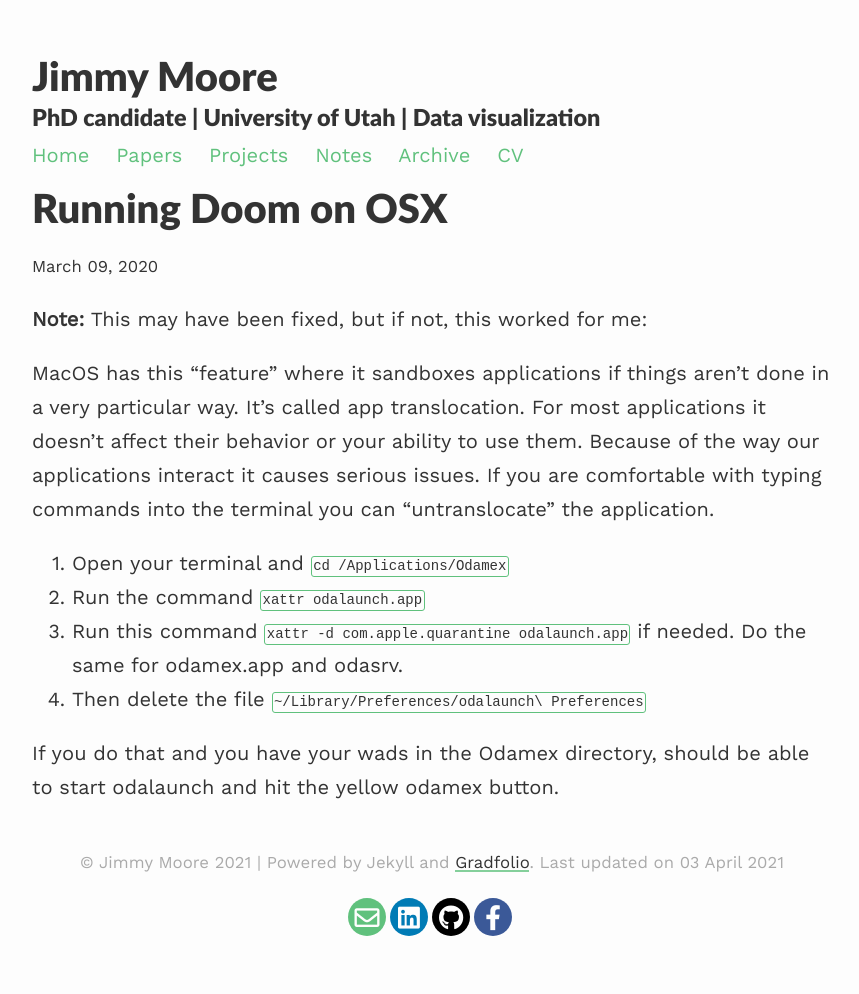
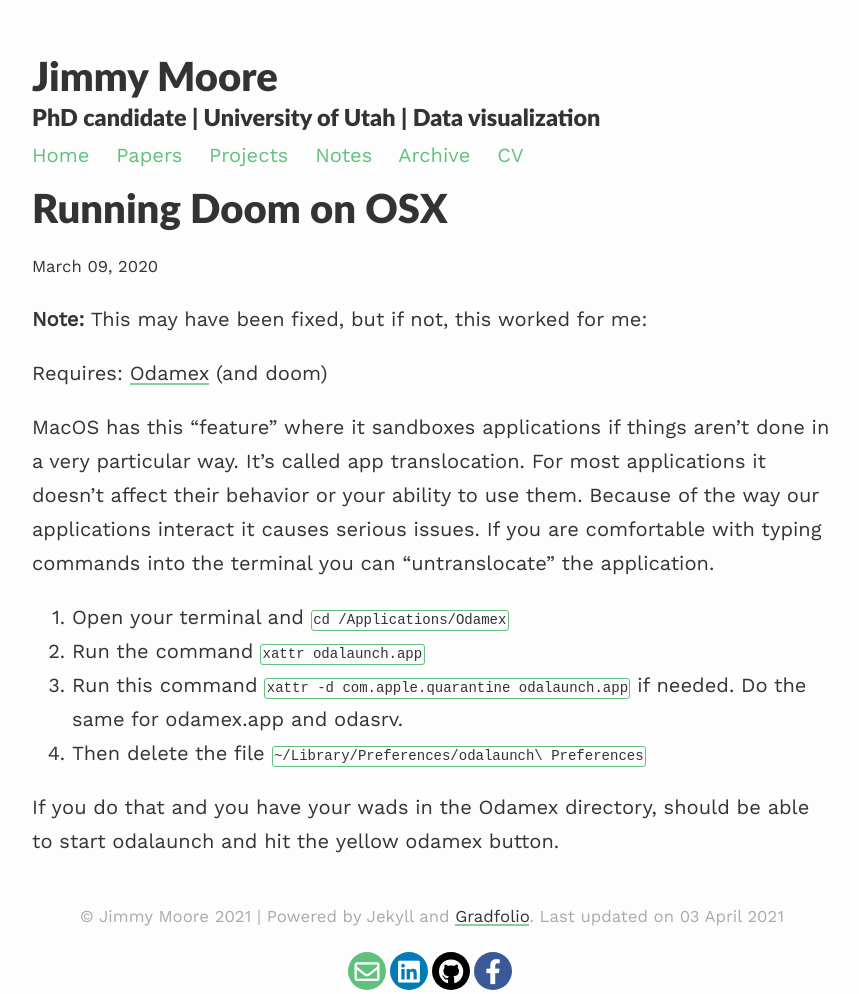
Before and after one commit to UtahJimmy/utahjimmy.github.io, a Jekyll site: the page built from _posts/2020-03-09-home-they-brought.md, in a window 1280 px wide. Shown: the whole page, without its empty margins (208-1067 px from the left). Built offline with Jekyll 4.4.1, drawn with Linux system fonts in a browser that asks for light colours; nearby versions of some CDN libraries.

Commit message:
Update 2020-03-09-home-they-brought.md

```diff
--- a/_posts/2020-03-09-home-they-brought.md
+++ b/_posts/2020-03-09-home-they-brought.md
@@ -4,6 +4,8 @@
 ---
 
 **Note:** This may have been fixed, but if not, this worked for me:
+
+Requires: [Odamex](https://odamex.net/) (and doom)
 
 MacOS has this "feature" where it sandboxes applications if things aren't done in a very particular way. It's called app translocation. For most applications it doesn't affect their behavior or your ability to use them. Because of the way our applications interact it causes serious issues.
 If you are comfortable with typing commands into the terminal you can "untranslocate" the application.
```
